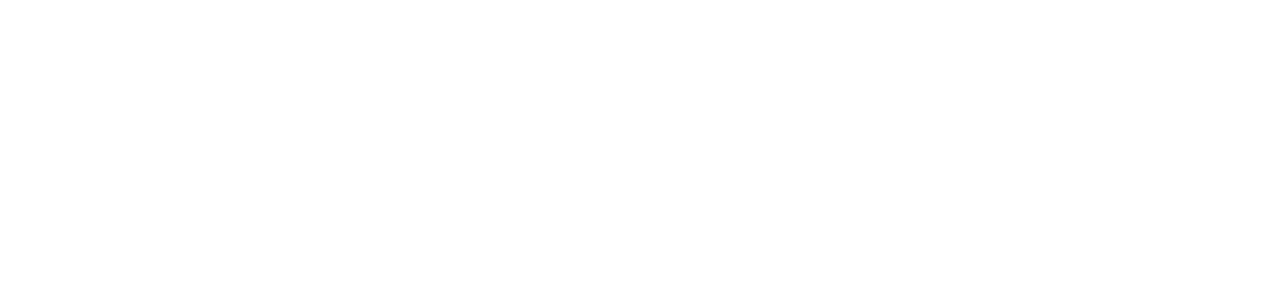
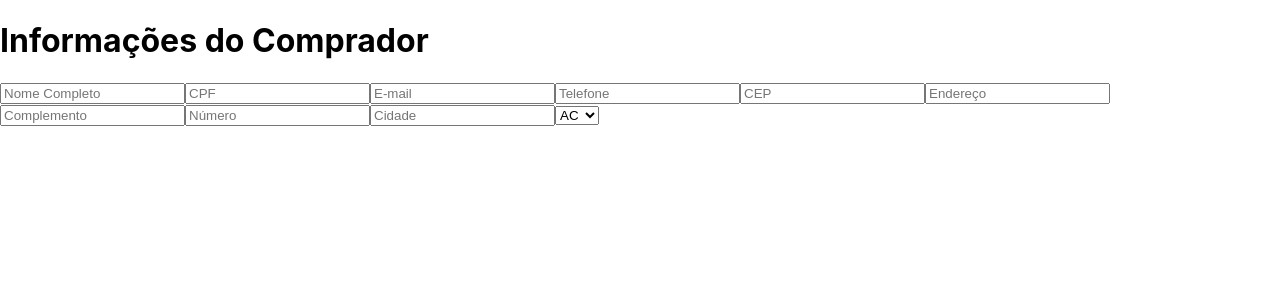
Before and after one commit to tryber/sd-05-block14-project-frontend-online-store-3, a React (Create React App) app: page /checkout in a window 1280 px wide. Shown: the top 300 px of the page. Built offline with nearby package versions, Linux system fonts and the light colour scheme.

Commit message:
commit FormComprador bascio

```diff
--- a/src/App.js
+++ b/src/App.js
@@ -4,6 +4,7 @@
 import Home from './pages/Home';
 import ShoppingCart from './pages/ShoppingCart';
 import Details from './pages/Details';
+import Checkout from './pages/Checkout';
 
 function App() {
   return (
@@ -12,6 +13,7 @@
         <Route exact path="/" component={Home} />
         <Route path="/shopping-cart" component={ShoppingCart} />
         <Route path="/details/:id" component={Details} />
+        <Route path="/checkout" component={Checkout} />
       </Switch>
     </Router>
   );
--- /dev/null
+++ b/src/components/FormComprador.js
@@ -0,0 +1,66 @@
+import React from 'react';
+
+class FormComprador extends React.Component {
+  render() {
+    return (
+      <div>
+        <form name="formComprador" method="get">
+          <h1>Informações do Comprador</h1>
+
+          <input className="formulario" data-testid="checkout-fullname" type="text" name="nomeCompleto" placeholder="Nome Completo" required="required" />
+
+          <input className="formulario" data-testid="checkout-cpf" type="number" name="CPF" placeholder="CPF" required="required" />
+
+          <input className="formulario" data-testid="checkout-email" type="email" name="email" placeholder="E-mail" required="required" />
+
+          <input className="formulario" data-testid="checkout-phone" type="tel" name="telefone" placeholder="Telefone" required="required" />
+
+          <input className="formulario" data-testid="checkout-cep" type="number" name="CEP" placeholder="CEP" required="required" />
+
+          <input className="formulario" data-testid="checkout-address" type="text" name="endereco" placeholder="Endereço" required="required" />
+
+          <input className="formulario" type="text" name="complemento" placeholder="Complemento" />
+
+          <input className="formulario" type="number" name="numero" placeholder="Número" required="required" />
+
+          <input className="formulario" type="text" name="Cidade" placeholder="Cidade" required="required" />
+
+          <select className="formulario" required="required">
+
+            <option>AC</option>
+            <option>AL</option>
+            <option>AP</option>
+            <option>AM</option>
+            <option>BA</option>
+            <option>CE</option>
+            <option>DF</option>
+            <option>ES</option>
+            <option>GO</option>
+            <option>MA</option>
+            <option>MT</option>
+            <option>MS</option>
+            <option>MG</option>
+            <option>PA</option>
+            <option>PB</option>
+            <option>PR</option>
+            <option>PE</option>
+            <option>PI</option>
+            <option>RJ</option>
+            <option>RN</option>
+            <option>RS</option>
+            <option>RO</option>
+            <option>RR</option>
+            <option>SC</option>
+            <option>SP</option>
+            <option>SE</option>
+            <option>TO</option>
+
+          </select>
+
+        </form>
+      </div>
+    );
+  }
+}
+
+export default FormComprador;
--- /dev/null
+++ b/src/pages/Checkout.js
@@ -0,0 +1,14 @@
+import React from 'react';
+import FormComprador from '../components/FormComprador';
+
+class Checkout extends React.Component {
+  render() {
+    return (
+      <div>
+        <FormComprador />
+      </div>
+    );
+  }
+}
+
+export default Checkout;
```
